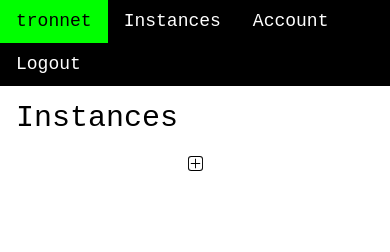
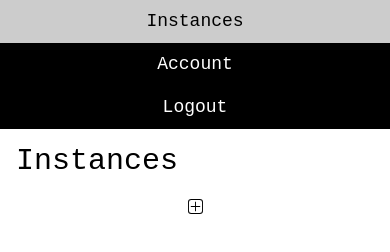
Before and after one commit to tronnet-gh/ProxmoxAAS-Dashboard, a plain HTML site: page index.html in a window 390 px wide. Drawn offline with nearby package versions, Linux system fonts and the light colour scheme.

Commit message:
fix some mobile responsiveness issues
Signed-off-by: Arthur Lu <learthurgo@gmail.com>

```diff
--- a/index.html
+++ b/index.html
@@ -13,10 +13,10 @@
 	<body>
 		<header class="w3-black w3-bar">
 			<nav class="w3-large w3-bar" id="nav">
-				<h1 class="w3-bar-item" style="font-size: 18px; margin: 0px; background-color: #0f0; color: #000;">tronnet</h1>
-				<a class="w3-bar-item w3-button" href="index.html" aria-current="true">Instances</a>
-				<a class="w3-bar-item w3-button" href="account.html">Account</a>
-				<a class="w3-bar-item w3-button" href="login.html">Logout</a>
+				<h1 class="w3-bar-item w3-mobile w3-hide-small" style="font-size: 18px; margin: 0px; background-color: #0f0; color: #000;">tronnet</h1>
+				<a class="w3-bar-item w3-mobile w3-button" href="index.html" aria-current="true">Instances</a>
+				<a class="w3-bar-item w3-mobile w3-button" href="account.html">Account</a>
+				<a class="w3-bar-item w3-mobile w3-button" href="login.html">Logout</a>
 			</nav>
 		</header>
 		<main class="w3-container">
```
Also changed, not shown: account.html (+4 -4 lines), config.html (+4 -4 lines), login.html (+3 -3 lines).
